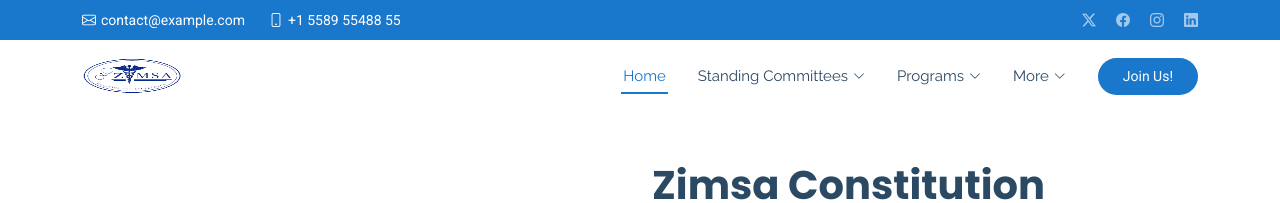
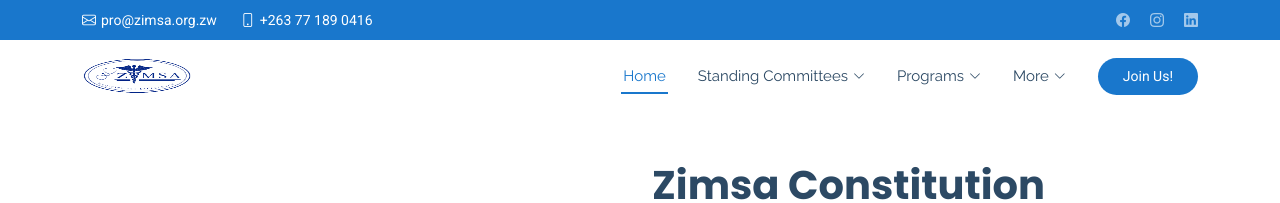
Before and after one commit to tanakamawere/Zimsa-Website, a Jekyll site: the page built from constitution.md, in a window 1280 px wide. Shown: the top 203 px of the page. Built offline with Jekyll 4.4.1, drawn with Linux system fonts in a browser that asks for light colours; nearby versions of some CDN libraries; library files that are not in the unit come from our copies; comment, search, counter and statistics services are not loaded.

Commit message:
push website without running

```diff
--- a/_config.yml
+++ b/_config.yml
@@ -1,15 +1,8 @@
 baseurl: "/"
-url: https://zimsa.org
+url: https://zimsa.org.zw
 title: Zimsa
 timezone: UTC
-# collections:
-#   posts:
-#     title: Posts
-#     output: true
-#   uploads:
-#     title: Uploads
-#     output: true
-description: "New Age Motors is a trusted Car Repair Centre offering reliable auto repair and maintenance services, from routine oil changes and brake repairs to advanced diagnostics and engine work. Our expert technicians ensure quality and customer satisfaction, giving you confidence on the road."
+description: "The official website of the Zimbabwe Medical Students Association (ZIMSA) is a comprehensive platform dedicated to empowering medical students across Zimbabwe. It serves as a hub for resources, events, and networking opportunities that support professional growth and academic excellence. Explore updates on workshops, conferences, and outreach programs designed to enhance medical education and healthcare delivery. The site also showcases ZIMSA's departments, leadership structure, and initiatives aimed at fostering collaboration and community impact among future healthcare professionals."
 author: "Zimsa"
 email: "pro@zimsa.org.zw"
 phone: "+263 77 189 0416"
@@ -20,5 +13,3 @@
   instagram: "https://instagram.com/zimsa"
   whatsapp: "https://wa.me/263771890416"
   linkedin: "https://linkedin.com/zimsa"
-plugins:
-- jekyll-feed
--- a/_includes/navbar.html
+++ b/_includes/navbar.html
@@ -3,14 +3,13 @@
   <div class="topbar d-flex align-items-center">
     <div class="container d-flex justify-content-center justify-content-md-between">
       <div class="contact-info d-flex align-items-center">
-        <i class="bi bi-envelope d-flex align-items-center"><a href="mailto:contact@example.com">contact@example.com</a></i>
-        <i class="bi bi-phone d-flex align-items-center ms-4"><span>+1 5589 55488 55</span></i>
+        <i class="bi bi-envelope d-flex align-items-center"><a href="mailto:{{ site.email }}">{{ site.email }}</a></i>
+        <i class="bi bi-phone d-flex align-items-center ms-4"><span>{{ site.phone }}</span></i>
       </div>
       <div class="social-links d-none d-md-flex align-items-center">
-        <a href="#" class="twitter"><i class="bi bi-twitter-x"></i></a>
-        <a href="#" class="facebook"><i class="bi bi-facebook"></i></a>
-        <a href="#" class="instagram"><i class="bi bi-instagram"></i></a>
-        <a href="#" class="linkedin"><i class="bi bi-linkedin"></i></a>
+        <a href="{{ site.social.facebook }}" class="facebook"><i class="bi bi-facebook"></i></a>
+        <a href="{{ site.social.instagram }}" class="instagram"><i class="bi bi-instagram"></i></a>
+        <a href="{{ site.social.linkedin }}" class="linkedin"><i class="bi bi-linkedin"></i></a>
       </div>
     </div>
   </div><!-- End Top Bar -->
@@ -19,8 +18,7 @@
 
     <div class="container position-relative d-flex align-items-center justify-content-between">
       <a href="/" class="logo d-flex align-items-center me-auto">
-        <img src="/assets/img/zimsa-logo.png" alt="" width="100" height="68">
-        <!-- <h1 class="sitename">Zimsa</h1> -->
+        <img src="/assets/img/zimsa-logo.png" alt="" width="110" height="75">
       </a>
 
       <nav id="navmenu" class="navmenu">
--- a/_layouts/index.html
+++ b/_layouts/index.html
@@ -158,7 +158,6 @@
 
 </section><!-- /Stats Section -->
 
-
     <!--Blog Section-->
     <section class="container mt-5">
       <h2 class="featurette-heading fw-normal lh-1">What have we been up to? <span class="text-body-secondary">Read on...</span></h2>
--- a/_sass/styles.css
+++ b/_sass/styles.css
@@ -1057,6 +1057,9 @@
     left: calc(50% - 47px);
     top: calc(50% - 47px);
   }
+  .link-img{
+    max-width: 50px;
+}
 
   /*--------------------------------------------------------------
   # Stats Section
```
